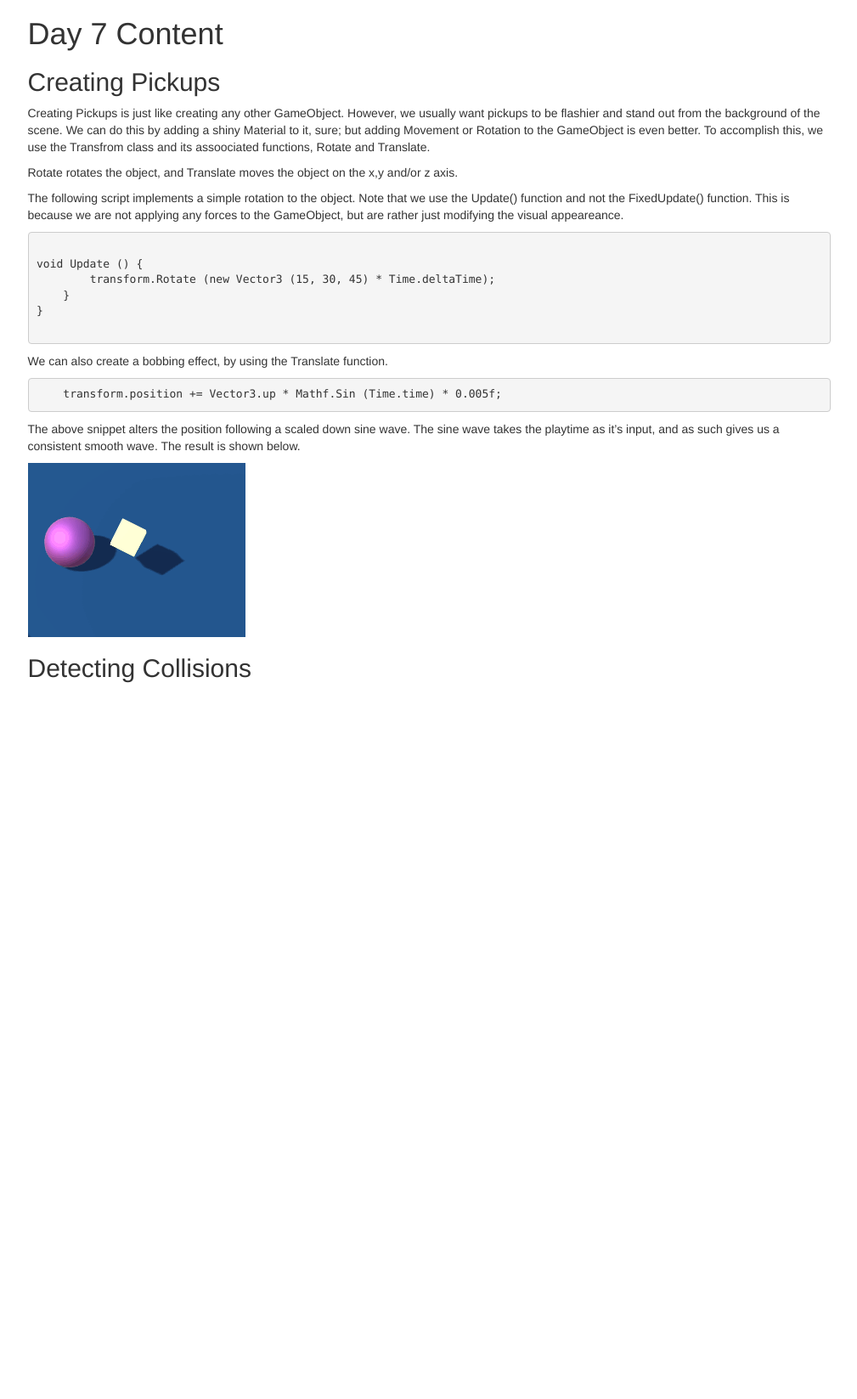
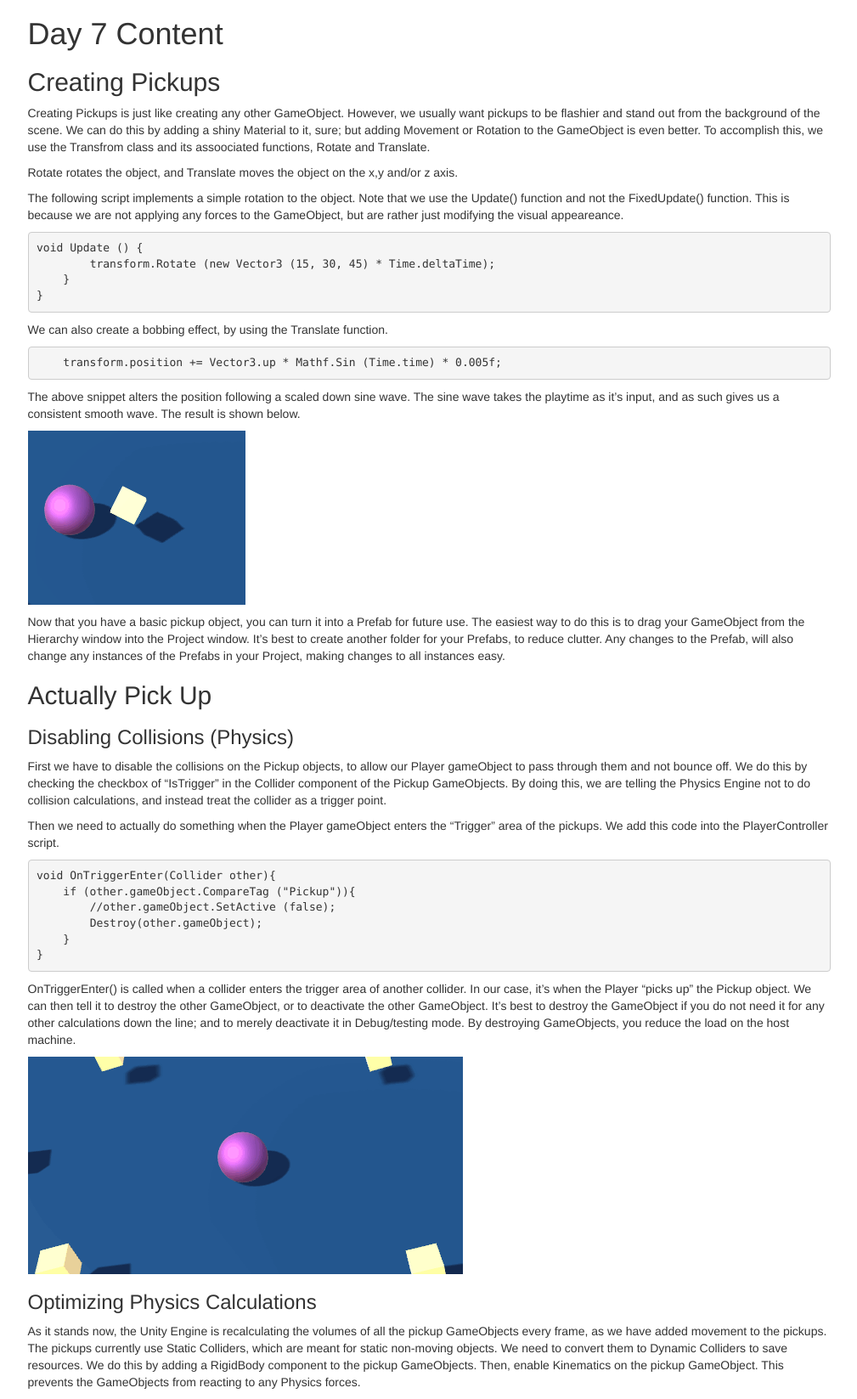
Before and after one commit to acun1994/30days-unity2d, a Jekyll site: the page built from docs/day7.md, in a window 1280 px wide. Shown: the whole page at 85% size, without its empty margins (135-1144 px from the left). Built offline with Jekyll 4.4.1, drawn with Linux system fonts in a browser that asks for light colours; before the commit the page ends 900 px from its top, so only the background shows below that.

Commit message:
Day 7 done

````diff
--- a/docs/day7.md
+++ b/docs/day7.md
@@ -14,12 +14,10 @@ Rotate rotates the object, and Translate moves the object on the x,y and/or z ax
 The following script implements a simple rotation to the object. Note that we use the Update() function and not the FixedUpdate() function. This is because we are not applying any forces to the GameObject, but are rather just modifying the visual appeareance.
 
 ```
-
 void Update () {
         transform.Rotate (new Vector3 (15, 30, 45) * Time.deltaTime);
     }
 }
-
 ```
 
 We can also create a bobbing effect, by using the Translate function.
@@ -32,4 +30,29 @@ The above snippet alters the position following a scaled down sine wave. The sin
 
 ![Day 7 Progress - Bobbing and Rotating Pickup](/30days-unity2d/images/Day7_1.gif)
 
-## Detecting Collisions
+Now that you have a basic pickup object, you can turn it into a Prefab for future use. The easiest way to do this is to drag your GameObject from the Hierarchy window into the Project window. It's best to create another folder for your Prefabs, to reduce clutter. Any changes to the Prefab, will also change any instances of the Prefabs in your Project, making changes to all instances easy.
+
+## Actually Pick Up
+
+### Disabling Collisions (Physics)
+
+First we have to disable the collisions on the Pickup objects, to allow our Player gameObject to pass through them and not bounce off. We do this by checking the checkbox of "IsTrigger" in the Collider component of the Pickup GameObjects. By doing this, we are telling the Physics Engine not to do collision calculations, and instead treat the collider as a trigger point.
+
+Then we need to actually do something when the Player gameObject enters the "Trigger" area of the pickups. We add this code into the PlayerController script.
+
+```
+void OnTriggerEnter(Collider other){
+    if (other.gameObject.CompareTag ("Pickup")){
+        //other.gameObject.SetActive (false);
+        Destroy(other.gameObject);
+    }
+}
+```
+
+OnTriggerEnter() is called when a collider enters the trigger area of another collider. In our case, it's when the Player "picks up" the Pickup object. We can then tell it to destroy the other GameObject, or to deactivate the other GameObject. It's best to destroy the GameObject if you do not need it for any other calculations down the line; and to merely deactivate it in Debug/testing mode. By destroying GameObjects, you reduce the load on the host machine.
+
+![Day 7 Progress - Picking Up Pickups](/30days-unity2d/images/Day7_2.gif)
+
+### Optimizing Physics Calculations
+
+As it stands now, the Unity Engine is recalculating the volumes of all the pickup GameObjects every frame, as we have added movement to the pickups. The pickups currently use Static Colliders, which are meant for static non-moving objects. We need to convert them to Dynamic Colliders to save resources. We do this by adding a RigidBody component to the pickup GameObjects. Then, enable Kinematics on the pickup GameObject. This prevents the GameObjects from reacting to any Physics forces.
````
Also changed, not shown: docs/images/Day7_2.gif (added).
